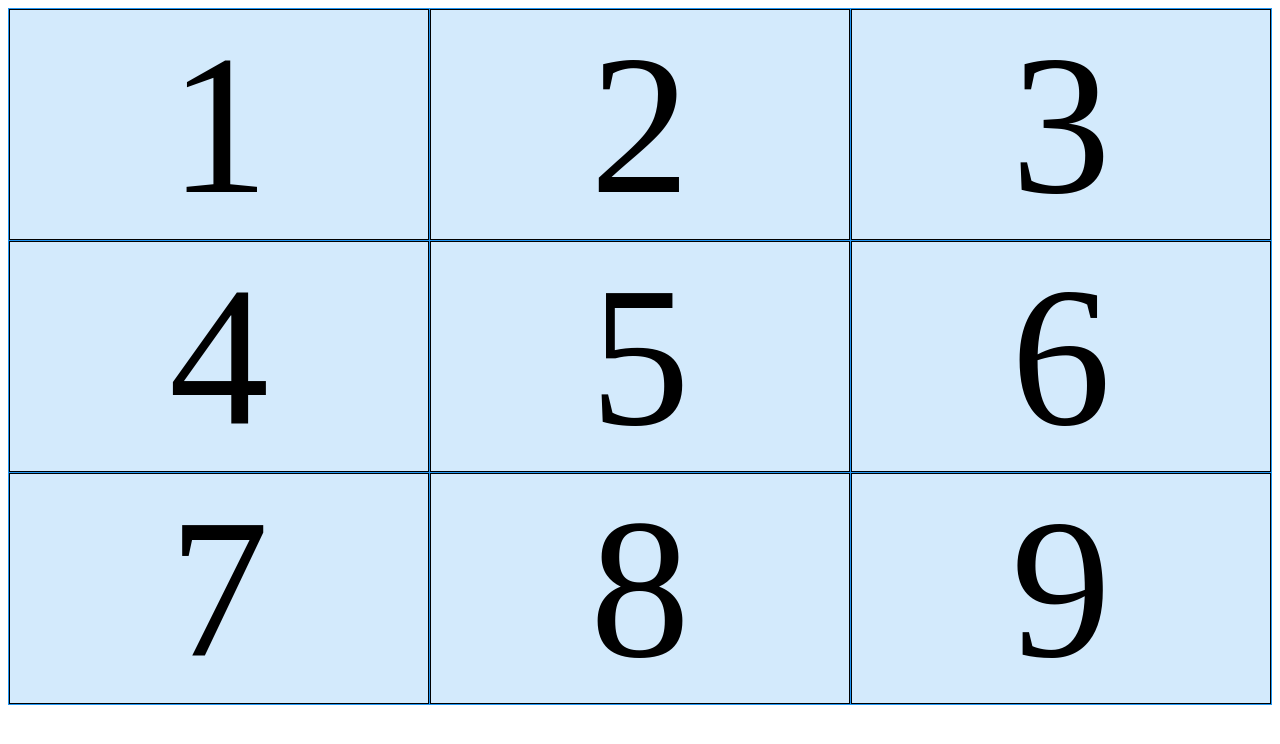
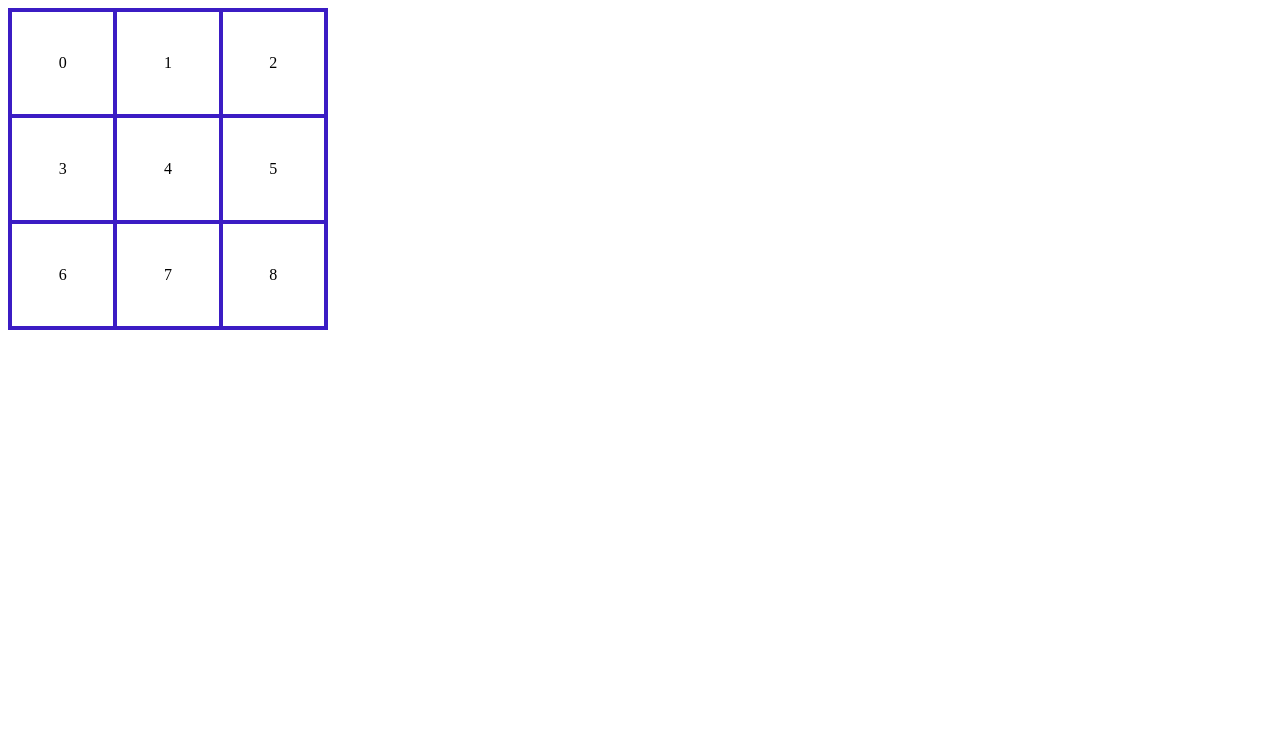
Before and after one commit to djidji3/tictactoe, a plain HTML site: page index.html in a window 1280 px wide. Drawn offline with Linux system fonts and the light colour scheme.

Commit message:
feladat leirva

```diff
--- a/index.html
+++ b/index.html
@@ -4,40 +4,102 @@
 <head>
     <meta charset="UTF-8">
     <meta name="viewport" content="width=device-width, initial-scale=1.0">
-    <title>Amoba</title>
+    <title>Document</title>
     <style>
-        .grid-container {
-            display: grid;
-            grid-template-columns: auto auto auto;
-            grid-gap: 1px;
-            background-color: #2196F3;
-            padding: 1px;
-        }
-
-        .grid-container>div {
-            background-color: rgba(255, 255, 255, 0.8);
-            border: 1px solid black;
+        table,
+        th,
+        td {
+            border: 4px solid rgb(59, 28, 196);
+            border-collapse: collapse;
+            max-width: 320px;
+            height: 100px;
             text-align: center;
-            font-size: 200px;
         }
     </style>
 </head>
 
 <body>
-    <div class="grid-container">
-        <div>1</div>
-        <div>2</div>
-        <div>3</div>
-        <div>4</div>
-        <div>5</div>
-        <div>6</div>
-        <div>7</div>
-        <div>8</div>
-        <div>9</div>
-    </div>
+
+
+    <table style="width:100%">
+
+        <tr>
+            <td class="0" data-index='[0][0]'>0</td>
+            <td class="1" data-index='[0][1]'>1</td>
+            <td class="2" data-index='[0][2]'>2</td>
+        </tr>
+
+        <tr>
+            <td class="3" data-index='[1][0]'>3</td>
+            <td class="4" data-index='[1][1]'>4</td>
+            <td class="5" data-index='[1][2]'>5</td>
+        </tr>
+        <tr>
+            <td class="6" data-index='[2][0]'>6</td>
+            <td class="7" data-index='[2][1]'>7</td>
+            <td class="8" data-index='[2][2]'>8</td>
+        </tr>
+    </table>
+
+    <script>
+        'use strict '
+        let cellak = Array.from(document.querySelectorAll('td '));
+        let jatekosNev = 'Jancsi ';
+
+        const matrix = [
+            [' ', ' ', ' '],
+            [' ', ' ', ' '],
+            [' ', ' ', ' '],
+        ];
 
 
 
+
+        /* amelyik td-n tortent a kattintas,annak a td-nek az innnerText mezojet irjuk at,annak fuggvenyeben hogy melyik jatekos nyomta a gombot */
+        /* amikor a td-ben megtortent a modositas,akkor a matrix fel kel tolteni az uj elemmel  */
+        /*  minden kattintas-feltoltesi muvelet utan ellenorizni kell hogy nem nyert-e vmelyik jatekos (O vagy X 3db egymas mellett,alatt,atloba) */
+        function checkPlayStatus() {
+            window.onclick = function(event) {
+
+                let kattintottCellaSzama = event.target.className;
+                if (jatekosNev === 'Jancsi ') {
+                    cellak[kattintottCellaSzama].innerText = 'X';
+                    jatekosNev = 'Piroska ';
+                } else {
+
+                    cellak[kattintottCellaSzama].innerText = 'O';
+                    jatekosNev = 'Jancsi ';
+                }
+                /* amikor a td-ben megtortent a modositas,akkor a matrix fel kel tolteni az uj elemmel  */
+                contentUpload();
+                console.log(matrix);
+
+            }
+        };
+
+
+        /* SEGEDFUGGVENY: amikor a td-ben megtortent a modositas,akkor a matrix fel kel tolteni az uj elemmel  */
+        /* EZT NEM TUDOM LEPROGRAMOZNI !!!!! */
+        function contentUpload() {
+            let cellak = Array.from(document.querySelectorAll('td '));
+            for (let i = 0; i < cellak.length; i += 1) {
+                for (let i = 0; i < matrix.length; i += 1) {
+                    for (let j = 0; j < matrix[i].length; j += 1) {
+                        matrix[i][j] = cellak[i].textContent;
+                        /*    console.log(cellak[i].textContent); */
+
+                    }
+                }
+            }
+            console.log(matrix);
+        }
+
+        /* SEGEDFUGGVENY: minden kattintas-feltoltesi muvelet utan ellenorizni kell hogy nem nyert-e vmelyik jatekos (O vagy X 3db egymas mellett,alatt,atloba) */
+        function checkPlayStatus() {
+            const nyertX = matrix.every(item => item = 'X ');
+            console.log(nyertX);
+        };
+    </script>
 </body>
 
 </html>
```
